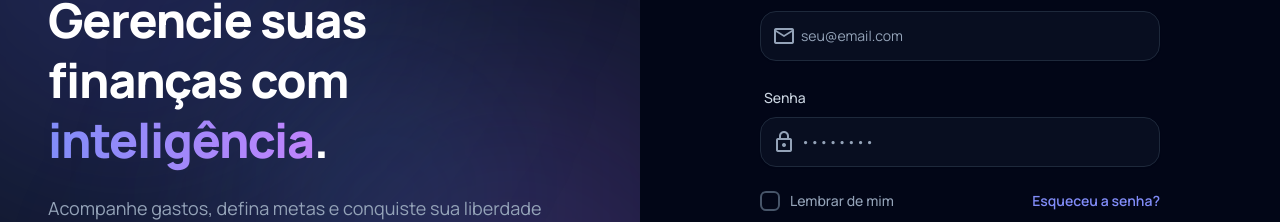
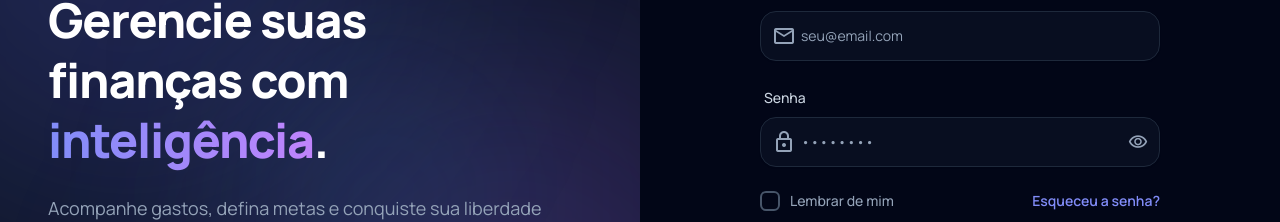
Before and after one commit to Fenrih9/finance-AM, a React (Vite) app: page / in a window 1280 px wide. Shown: the part 281-503 px from the top of the page. Built offline with nearby package versions, Linux system fonts and the light colour scheme; no server answers.

Commit message:
feat: Add a new Login screen component with UI, state management, and basic authentication.

```diff
--- a/screens/Login.tsx
+++ b/screens/Login.tsx
@@ -14,6 +14,7 @@ export const LoginScreen: React.FC<LoginProps> = ({ onNavigate }) => {
   const [password, setPassword] = useState('');
   const [saveInfo, setSaveInfo] = useState(false);
   const [error, setError] = useState('');
+  const [showPassword, setShowPassword] = useState(false);
 
   const handleSubmit = async (e: React.FormEvent) => {
     e.preventDefault();
@@ -106,13 +107,23 @@ export const LoginScreen: React.FC<LoginProps> = ({ onNavigate }) => {
                   <span className="material-symbols-outlined">lock</span>
                 </div>
                 <input
-                  type="password"
+                  type={showPassword ? "text" : "password"}
                   placeholder="••••••••"
-                  className="block w-full rounded-2xl border-slate-200 dark:border-slate-800 bg-white dark:bg-slate-900/50 py-3.5 pl-10 text-slate-900 dark:text-white placeholder-slate-400 focus:border-indigo-500 focus:ring-indigo-500 sm:text-sm transition-all shadow-sm"
+                  className="block w-full rounded-2xl border-slate-200 dark:border-slate-800 bg-white dark:bg-slate-900/50 py-3.5 pl-10 pr-10 text-slate-900 dark:text-white placeholder-slate-400 focus:border-indigo-500 focus:ring-indigo-500 sm:text-sm transition-all shadow-sm"
                   value={password}
                   onChange={(e) => setPassword(e.target.value)}
                   required
                 />
+                <button
+                  type="button"
+                  onClick={() => setShowPassword(!showPassword)}
+                  className="absolute inset-y-0 right-0 pr-3 flex items-center text-slate-400 hover:text-indigo-500 transition-colors"
+                  aria-label={showPassword ? "Ocultar senha" : "Mostrar senha"}
+                >
+                  <span className="material-symbols-outlined text-xl">
+                    {showPassword ? 'visibility_off' : 'visibility'}
+                  </span>
+                </button>
               </div>
             </div>
 
```
